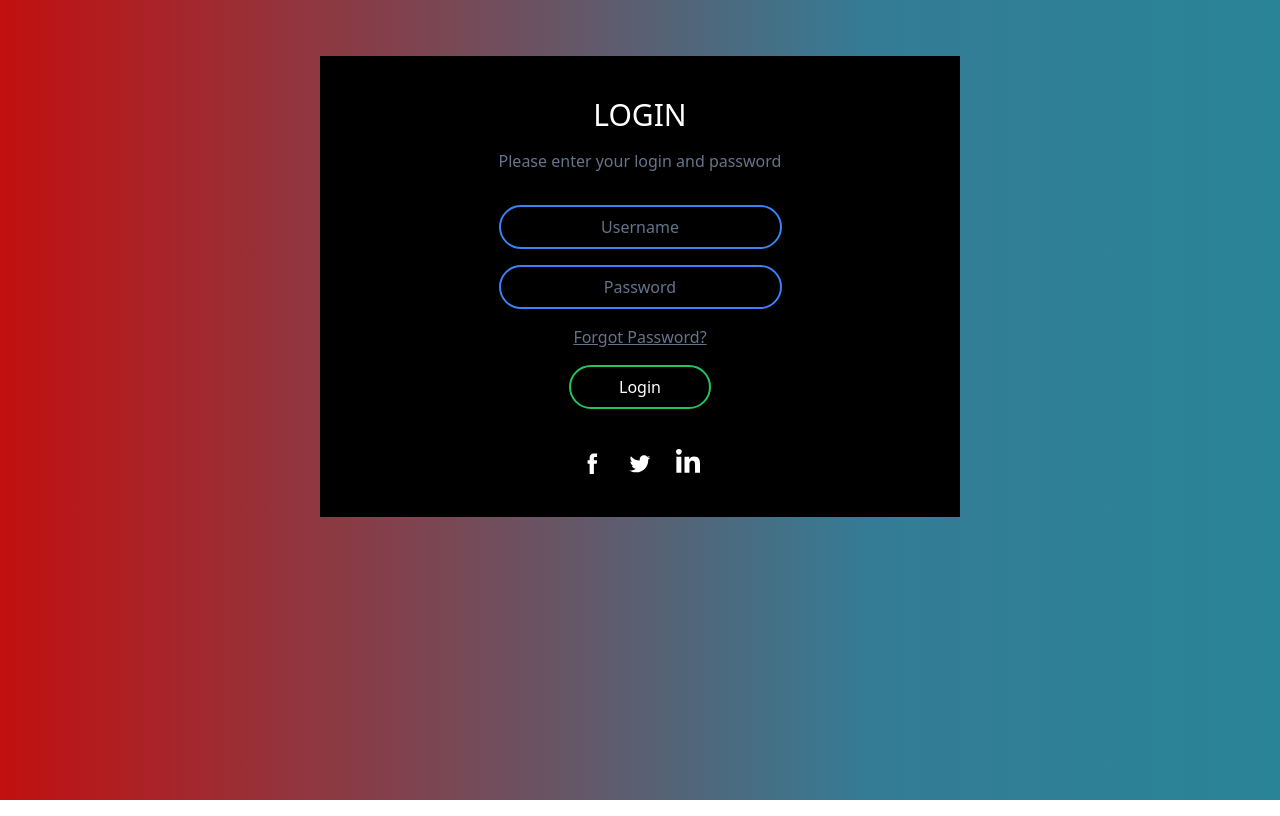
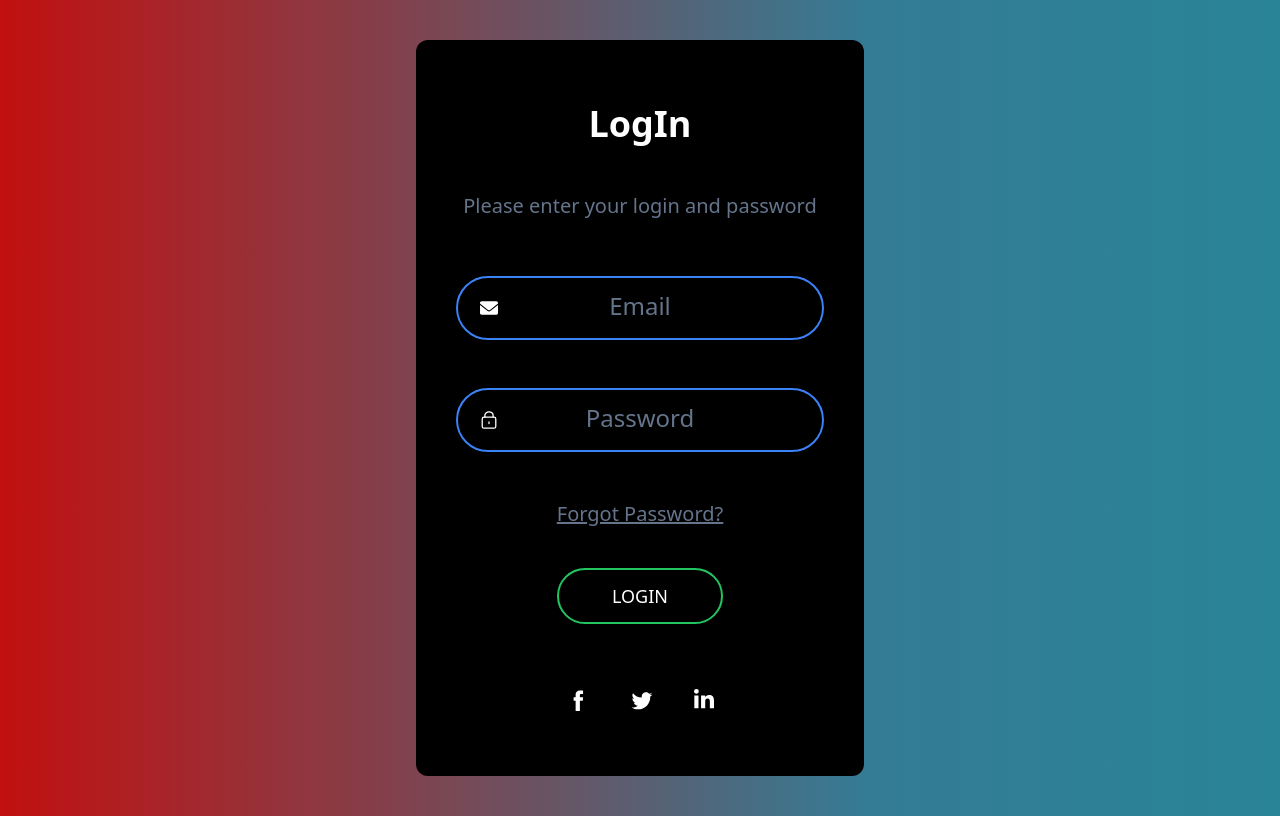
Before and after one commit to kaleb110/login-page, a React (Vite) app: page / in a window 1280 px wide. Built offline with nearby package versions, Linux system fonts and the light colour scheme.

Commit message:
latest commit

```diff
--- a/src/assets/index.js
+++ b/src/assets/index.js
@@ -1,5 +1,7 @@
 import facebook from "./facebook.svg";
 import twitter from "./twitter.svg";
 import linkedin from "./linkedin.svg";
+import email from "./email.svg";
+import password from "./password.svg";
 
-export { facebook, twitter, linkedin };
+export { facebook, twitter, linkedin, email, password };
--- a/src/component/Hero.jsx
+++ b/src/component/Hero.jsx
@@ -1,33 +1,49 @@
 // import Input from "./Input";
-import { facebook, twitter, linkedin } from "../assets";
+import { facebook, twitter, linkedin, email, password } from "../assets";
 
 const Hero = () => (
   <div className="bg-gradient min-h-screen">
-    <div className="flex justify-center py-14">
-      <div className="flex flex-col justify-center items-center gap-4 border border-black max-sm:padding-x padding-y bg-black w-[50%] max-md:w-[60%]">
-        <h1 className="text-white text-3xl">LOGIN</h1>
-        <p className="text-slate-500 font-normal pb-4 text-center">
+    <div className="flex justify-center py-4 sm:py-6 lg:py-7 xl:py-10">
+      <div className="flex flex-col justify-center items-center gap-4 lg:gap-6 xl:gap-12 px-5 sm:px-10 py-12 sm:py-16 bg-black w-[70%] md:w-[45%] xl:w-[35%] rounded-xl">
+        <h1 className="text-white text-xl md:text-2xl lg:text-3xl xl:text-4xl font-bold">
+          LogIn
+        </h1>
+        <p className="text-slate-500 max-sm:text-sm lg:text-lg xl:text-xl font-normal pb-2 text-center">
           Please enter your login and password
         </p>
         {/* <Input placeholder={`Username`} /> */}
-        <div>
-          <input type="text" className="input" placeholder="Username" />
+        <div className="relative">
+          <img
+            src={email}
+            alt="Email Logo"
+            width={18}
+            height={18}
+            className="absolute left-6 top-[50%] translate-y-[-50%] "
+          />
+          <input type="text" className="input" placeholder="Email" />
         </div>
-        <div>
-          <input type="text" className="input" placeholder="Password" />
+        <div className="relative">
+          <img
+            src={password}
+            alt="Email Logo"
+            width={18}
+            height={18}
+            className="absolute left-6 top-[50%] translate-y-[-50%] "
+          />
+          <input type="password" className="input" placeholder="Password" />
         </div>
-        <div className="flex flex-col items-center justify-center ">
-          <a href="/" className="text-slate-500 font-normal pb-4 underline">
+        <div className="flex flex-col items-center justify-center">
+          <a
+            href="#"
+            className="text-slate-500 font-normal pb-6 lg:pb-10 underline text-sm lg:text-lg xl:text-xl"
+          >
             Forgot Password?
           </a>
 
-          <input
-            type="text"
-            className="inputLogin max-sm:w-full "
-            placeholder="Login"
-          />
+          <button className="inputLogin w-full">LOGIN</button>
         </div>
-        <div className="flex justify-center items-center gap-6 pt-6">
+        <div className="flex justify-center items-center gap-6 lg:gap-10 pt-4">
+          <a href="#">
             <img
               src={facebook}
               alt="Facebook Logo"
@@ -35,6 +51,8 @@ const Hero = () => (
               height={24}
               className="hover:cursor-pointer"
             />
+          </a>
+          <a href="#">
             <img
               src={twitter}
               alt="Twitter Logo"
@@ -42,13 +60,16 @@ const Hero = () => (
               height={24}
               className="hover:cursor-pointer"
             />
+          </a>
+          <a href="#">
             <img
               src={linkedin}
               alt="Linkedin Logo"
-            width={24}
-            height={24}
+              width={20}
+              height={20}
               className="hover:cursor-pointer"
             />
+          </a>
         </div>
       </div>
     </div>
--- a/src/index.css
+++ b/src/index.css
@@ -17,14 +17,16 @@
   }
 
   .input {
-    /* @apply sm:flex-1 max-sm:w-full text-base leading-normal text-slate-600 pl-5 max-sm:p-5 outline-none sm:border-none border max-sm:border-slate-600 max-sm:rounded-full; */
 
-    @apply w-full text-slate-600 leading-normal
-    border-2 outline-none border-blue-500 px-6 py-2 bg-black rounded-full placeholder:text-center placeholder:text-slate-500
+    @apply w-full text-white lg:text-lg xl:text-xl leading-normal
+    border-2 outline-none border-blue-500 px-2 lg:px-8 xl:px-12
+     py-1 lg:py-3 xl:py-4 bg-black rounded-full
+     lg:placeholder:text-xl xl:placeholder:text-2xl placeholder:text-center placeholder:text-slate-500
   }
 
   .inputLogin {
-        @apply w-[50%] text-slate-600 leading-normal border-2 outline-none border-green-500 px-6 py-2 bg-black rounded-full placeholder:text-center placeholder:text-white
+
+        @apply w-[50%] text-white leading-normal border-2 outline-none border-green-500 px-2 lg:px-8 xl:px-12 py-1 lg:py-2 xl:py-3 bg-black rounded-full text-xs lg:text-sm xl:text-lg
   }
 }
 
```
Also changed, not shown: src/assets/email.svg (added), src/assets/password.svg (added). Lines whose indentation alone changed are shown as unchanged.
